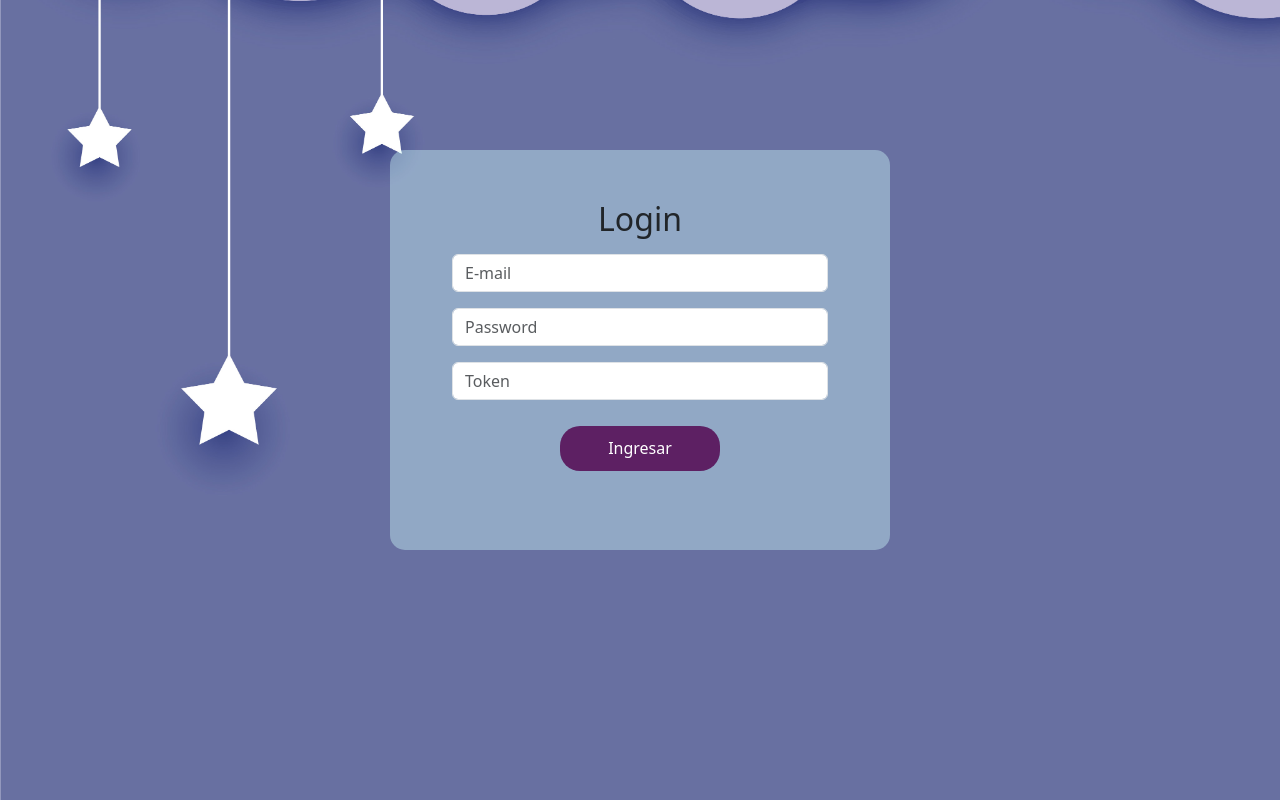
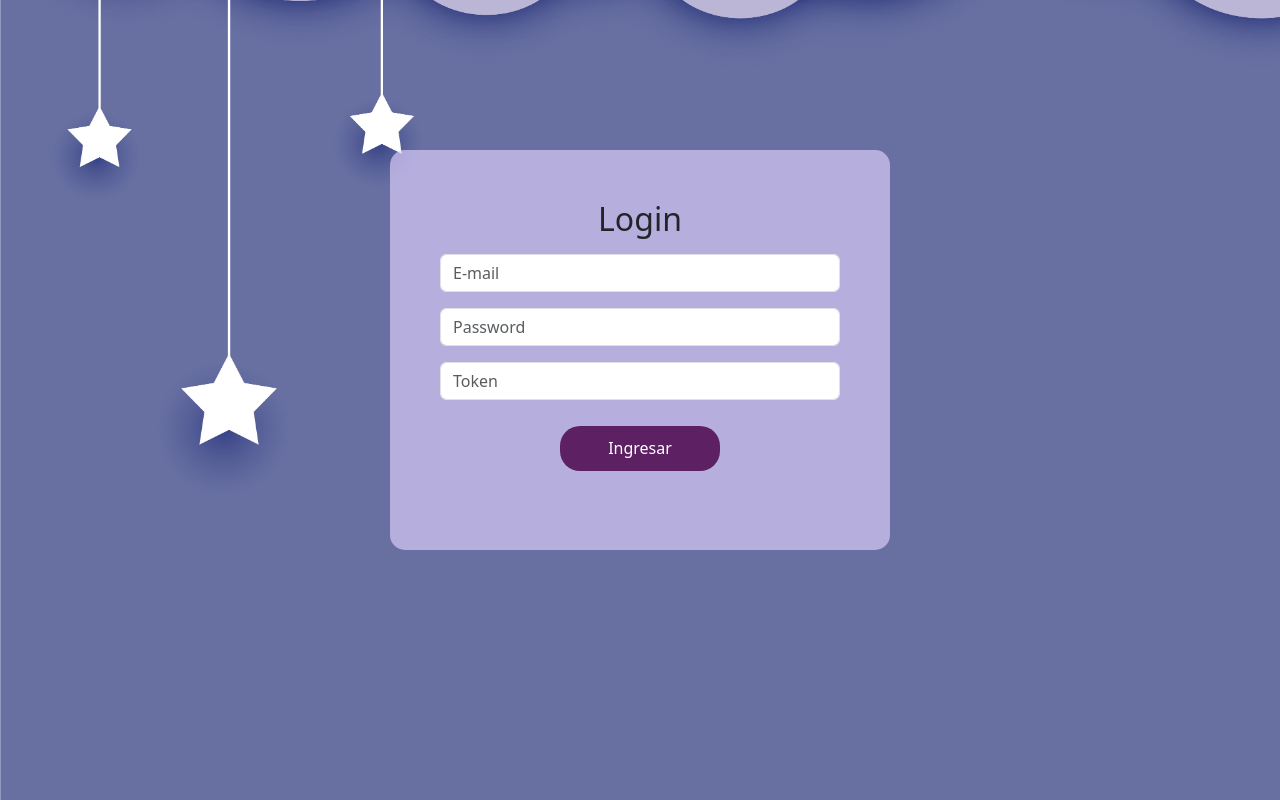
Before and after one commit to poppinsweb/frontendpoppinsapp, a React (Vite) app: page /token in a window 1280 px wide. Shown: the part 530-1330 px from the top of the page. Built offline with nearby package versions, Linux system fonts and the light colour scheme; no server answers.

Commit message:
se organizaron los estilos responsive de login page

```diff
--- a/src/components/auth/UserLogin.jsx
+++ b/src/components/auth/UserLogin.jsx
@@ -59,19 +59,16 @@ export function UserLogin() {
         Swal.fire({
           icon: "error",
           title: "Por favor ingrese unas credenciales válidas",
-          text: "Revise que sus datos estén correctos o contacte a la administradora"
+          text: "Revise que sus datos estén correctos o contacte a la administradora",
         });
       }
     }
   };
   return (
     <>
-      <div className="container">
-        <div className="row">
-          <div className="col">
-            <h2 className="card-title title-login">Login</h2>
+      <h2>Login</h2>
       <form onSubmit={handleSubmit}>
-              <div className="container">
+        <div>
           <input
             className="form-control my-3 "
             placeholder="E-mail"
@@ -104,9 +101,6 @@ export function UserLogin() {
           </button>
         </div>
       </form>
-          </div>
-        </div>
-      </div>
     </>
   );
 }
--- a/src/components/ui/Navbar.jsx
+++ b/src/components/ui/Navbar.jsx
@@ -1,12 +1,9 @@
-// import { useState } from "react";
 import { useAuth } from "../../hooks/useAuth";
 import { NavLink, useNavigate } from "react-router-dom";
 
 export function Navbar() {
   const navigate = useNavigate();
-  // const { login, handlerLogout } = useState();
   const { user, logout } = useAuth()
-  // console.log(user);
 
   const handleLogout = () => {
     logout()
--- a/src/pages/auth/UserAuthPage.jsx
+++ b/src/pages/auth/UserAuthPage.jsx
@@ -4,10 +4,8 @@ export function UserAuthPage() {
   return (
     <>
       <div className="page-container">
-        <div className="boxes-container">
-          <div className="login-card">
-            <UserLogin />
-          </div>
+        <div className="login-card">
+          <UserLogin />
         </div>
       </div>
     </>
--- a/src/styles/home/login.css
+++ b/src/styles/home/login.css
@@ -1,23 +1,18 @@
 /* MOBILE SIZE */
 .page-container {
   margin: 0 auto;
-  padding: 40px;
+  padding: 90px 10px;
   background-image: url("../images/cloud-stars.jpg");
   background-repeat: no-repeat;
   background-size: cover;
-  min-height: 850px;
-}
-
-.login-card, .register-card {
-  margin-top: 100px;
-  background-color: #e2d2ffa4;
-  padding: 20px 10px;
-  border-radius: 15px;
+  /* min-height: 900px; */
 }
 
 .login-card {
-  background-color: #d2fffb64;
-  margin-top: 50px;
+  margin-top: 400px;
+  background-color: #e2d2ffa4;
+  padding: 50px 10px;
+  border-radius: 15px;
 }
 
 .btn-google {
@@ -43,17 +38,17 @@
 @media (min-width: 800px) {
   .page-container {
     display: flex;
+    align-items: center;
     justify-content: center;
+    padding: 50px;
     padding-top: 150px;
   }
 
-  .login-card, .register-card {
-    width: 400px;
+  .login-card {
+    width: 500px;
     height: 400px;
-  }
-
-  .login-card {
-    margin-top: 100px;
+    margin-top: 200px;
+    padding: 50px 30px;
   }
 
   .boxes-container {
```
Lines whose indentation alone changed are shown as unchanged.
